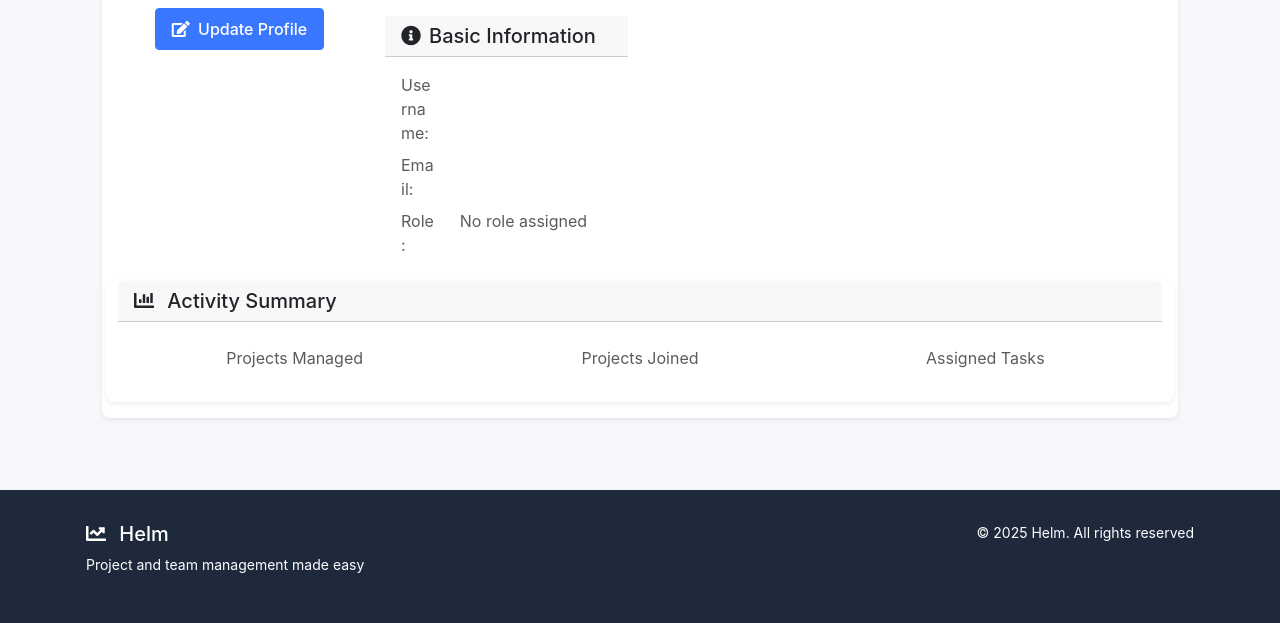
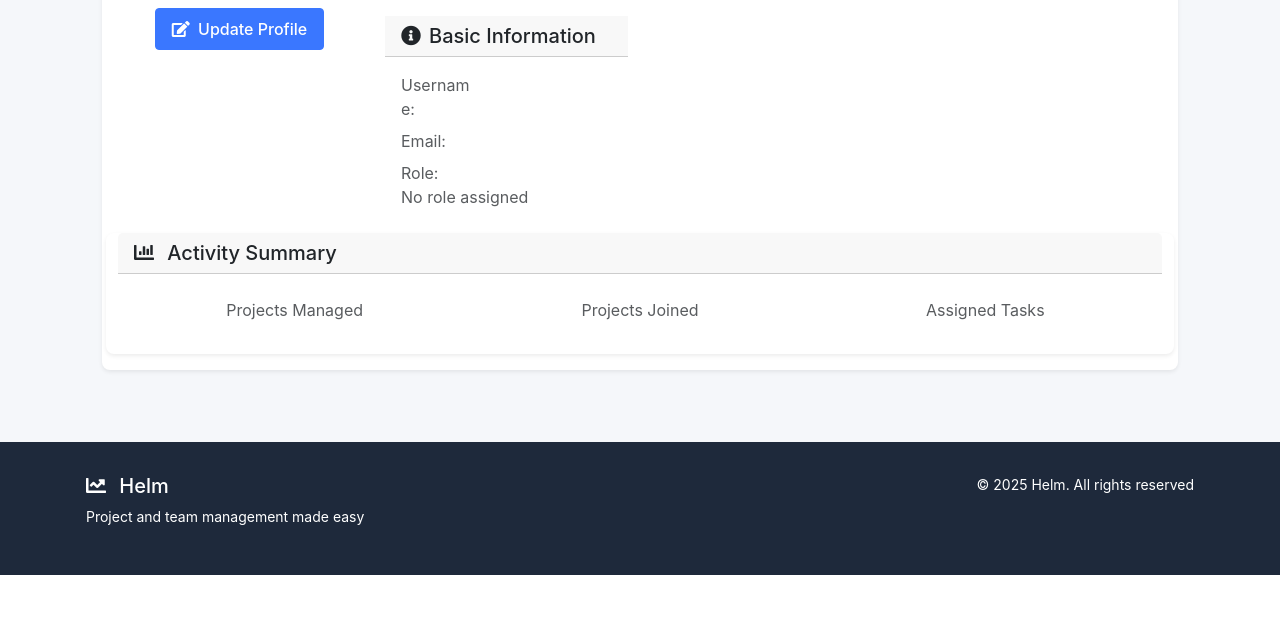
Before and after one commit to ashcarroll/Helm, a Django app: template users/templates/users/profile_detail.html in a window 1280 px wide. Shown: the part 245-868 px from the top of the page. After the commit the page ends 820 px from the top, so only its background shows below. Run offline with Django 4.2, Linux system fonts and the light colour scheme; the template is opened without the code that fills it, so the values that code supplies are empty.

Commit message:
Updated a small bit of styling to see if it works better

```diff
--- a/users/templates/users/profile_detail.html
+++ b/users/templates/users/profile_detail.html
@@ -34,15 +34,15 @@
                     </div>
                     <div class="card-body">
                         <div class="row mb-2">
-                            <div class="col-md-3 text-muted">Username:</div>
+                            <div class="col-md-5 text-muted">Username:</div>
                             <div class="col-md-9">{{ profile.user.username }}</div>
                         </div>
                         <div class="row mb-2">
-                            <div class="col-md-3 text-muted">Email:</div>
+                            <div class="col-md-5 text-muted">Email:</div>
                             <div class="col-md-9">{{ profile.user.email }}</div>
                         </div>
                         <div class="row mb-2">
-                            <div class="col-md-3 text-muted">Role:</div>
+                            <div class="col-md-5 text-muted">Role:</div>
                             <div class="col-md-9">
                                 {% if profile.user.groups.all %}
                                     {% for group in profile.user.groups.all %}
```
